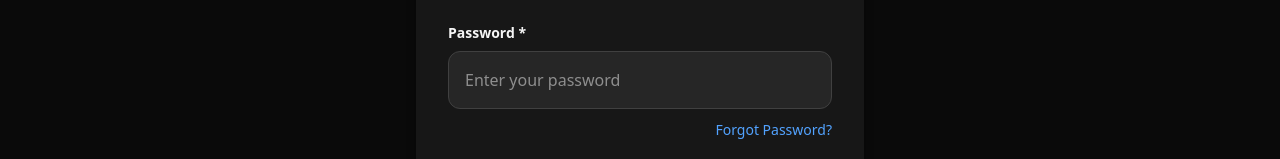
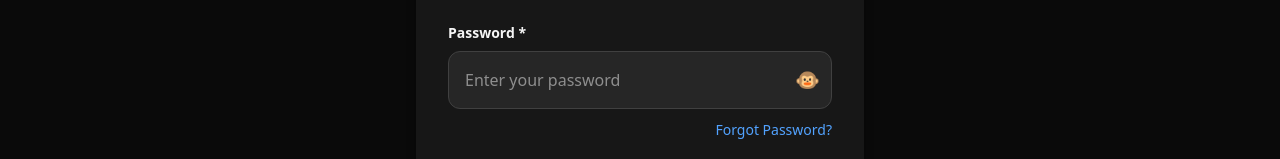
Before and after one commit to Akashbag2001/Knowalledge-pwa, a React (Vite) app: page /login in a window 1280 px wide. Shown: the part 417-576 px from the top of the page. Built offline with nearby package versions, Linux system fonts and the light colour scheme.

Commit message:
feat: enhance UI elements in Layout, Login, and Register components for better user interaction

```diff
--- a/src/components/Layout.jsx
+++ b/src/components/Layout.jsx
@@ -174,13 +174,13 @@ const Layout = () => {
                 <div className="flex items-center space-x-4">
                   <button
                     onClick={() => navigate("/login")}
-                    className="px-6 py-2 text-neutral-400 hover:text-blue-400 transition-all duration-300 rounded-xl hover:bg-neutral-800"
+                    className="px-6 py-2 cursor-pointer text-neutral-400 hover:text-blue-400 transition-all duration-300 rounded-xl hover:bg-neutral-800"
                   >
                     Login
                   </button>
                   <button
                     onClick={() => navigate("/register")}
-                    className="group px-6 py-2 bg-blue-500 rounded-2xl font-semibold text-white hover:bg-blue-600 transition-all duration-300 hover:-translate-y-0.5 shadow-sm hover:shadow-lg flex items-center gap-2"
+                    className="group cursor-pointer px-6 py-2 bg-blue-500 rounded-2xl font-semibold text-white hover:bg-blue-600 transition-all duration-300 hover:-translate-y-0.5 shadow-sm hover:shadow-lg flex items-center gap-2"
                   >
                     <span>Join Now</span>
                     <svg
--- a/src/pages/Login.jsx
+++ b/src/pages/Login.jsx
@@ -7,7 +7,7 @@ import { useAuth } from "../context/AuthContext"; // ✅ import context
 const Login = () => {
   const navigate = useNavigate();
   const { sendRequest, loading } = useHttp();
-  const { login } = useAuth(); // ✅ use AuthContext to set user globally
+  const { login } = useAuth();
 
   const [formData, setFormData] = useState({
     email: "",
@@ -15,6 +15,7 @@ const Login = () => {
   });
 
   const [errors, setErrors] = useState({});
+  const [showPassword, setShowPassword] = useState(false); // 👀 toggle state
 
   const handleInputChange = (e) => {
     const { name, value } = e.target;
@@ -40,17 +41,12 @@ const Login = () => {
       const res = await sendRequest("/user/signin", "POST", formData);
 
       if (res?.data?.token) {
-        // ✅ Extract token + user info
         const userData = { ...res.data, token: res.data.token };
-
-        // Save in AuthContext + localStorage
         login(userData);
         localStorage.setItem("token", res.data.token);
         localStorage.setItem("user", JSON.stringify(userData));
 
         toast.success("✅ Login successful!");
-
-        // Redirect based on role
         if (userData.role === "superadmin") {
           navigate("/admin");
         } else {
@@ -63,7 +59,6 @@ const Login = () => {
       toast.error(err.message || "❌ Login failed");
     }
   };
-
 
   return (
     <div className="min-h-screen flex items-center justify-center bg-neutral-950">
@@ -82,7 +77,8 @@ const Login = () => {
               name="email"
               value={formData.email}
               onChange={handleInputChange}
-              className={`w-full p-4 border rounded-xl bg-neutral-800 text-neutral-100 focus:ring-2 focus:ring-blue-500 focus:border-transparent ${errors.email ? "border-red-500" : "border-neutral-700"
+              className={`w-full p-4 border rounded-xl bg-neutral-800 text-neutral-100 focus:ring-2 focus:ring-blue-500 focus:border-transparent ${
+                errors.email ? "border-red-500" : "border-neutral-700"
               }`}
               placeholder="Enter your email"
             />
@@ -96,15 +92,26 @@ const Login = () => {
             <label className="block text-sm font-semibold mb-2 text-neutral-100">
               Password *
             </label>
+            <div className="relative">
               <input
-              type="password"
+                type={showPassword ? "text" : "password"}
                 name="password"
                 value={formData.password}
                 onChange={handleInputChange}
-              className={`w-full p-4 border rounded-xl bg-neutral-800 text-neutral-100 focus:ring-2 focus:ring-blue-500 focus:border-transparent ${errors.password ? "border-red-500" : "border-neutral-700"
+                className={`w-full p-4 pr-12 border rounded-xl bg-neutral-800 text-neutral-100 focus:ring-2 focus:ring-blue-500 focus:border-transparent ${
+                  errors.password ? "border-red-500" : "border-neutral-700"
                 }`}
                 placeholder="Enter your password"
               />
+              {/* 👀 Toggle button */}
+              <button
+                type="button"
+                onClick={() => setShowPassword((prev) => !prev)}
+                className="absolute cursor-pointer inset-y-0 right-3 flex items-center text-xl"
+              >
+                {showPassword ? "🙈" : "🐵"}
+              </button>
+            </div>
             {errors.password && (
               <p className="mt-1 text-red-500 text-xs">{errors.password}</p>
             )}
@@ -114,7 +121,7 @@ const Login = () => {
               <button
                 type="button"
                 onClick={() => navigate("/forget-password")}
-                className="text-sm text-blue-400 hover:underline"
+                className="text-sm cursor-pointer text-blue-400 hover:underline"
               >
                 Forgot Password?
               </button>
@@ -125,7 +132,7 @@ const Login = () => {
           <button
             type="submit"
             disabled={loading}
-            className="w-full bg-blue-600 hover:bg-blue-700 text-white font-semibold py-4 px-6 rounded-xl transition-all duration-300 flex justify-center items-center gap-2 disabled:opacity-50"
+            className="w-full cursor-pointer bg-blue-600 hover:bg-blue-700 text-white font-semibold py-4 px-6 rounded-xl transition-all duration-300 flex justify-center items-center gap-2 disabled:opacity-50"
           >
             {loading ? (
               <div className="animate-spin rounded-full h-5 w-5 border-2 border-white border-t-transparent" />
@@ -139,7 +146,7 @@ const Login = () => {
           Don't have an account?{" "}
           <button
             onClick={() => navigate("/register")}
-            className="text-blue-400 hover:underline font-semibold"
+            className="text-blue-400 cursor-pointer hover:underline font-semibold"
           >
             Register here
           </button>
--- a/src/pages/Register.jsx
+++ b/src/pages/Register.jsx
@@ -190,12 +190,12 @@ const Register = () => {
         toast.success("Registration successful!", {
 
         });
-        login({
-          email: data.email || formData.email,
-          name: data.name || formData.name,
-          role: "user",
-          token: data.token,
-        });
+        // login({
+        //   email: data.email || formData.email,
+        //   name: data.name || formData.name,
+        //   role: "user",
+        //   token: data.token,
+        // });
         navigate("/login");
       }
     } catch (err) {
```
Lines whose indentation alone changed are shown as unchanged.
